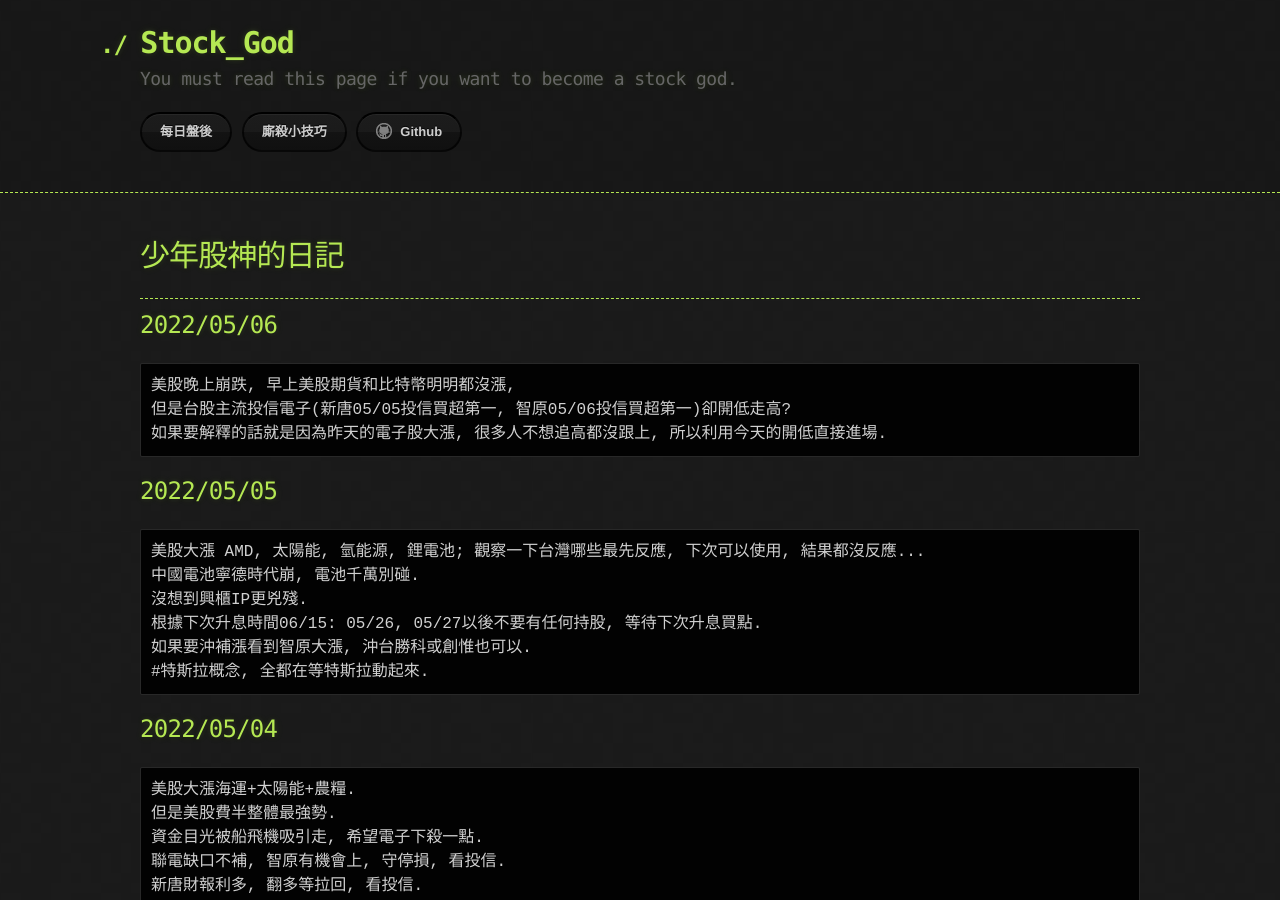
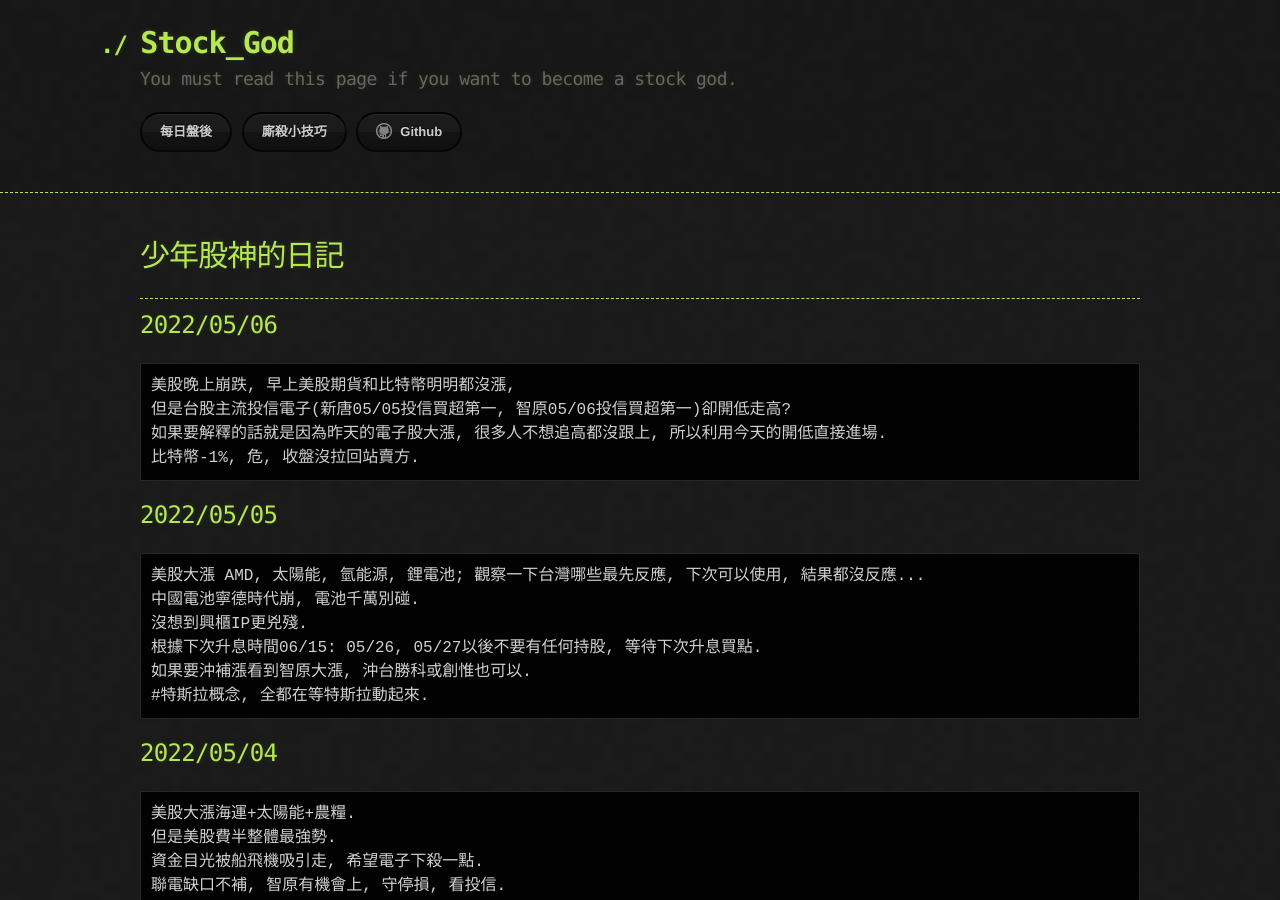
Before and after one commit to lepg5487/Stock_God, a Jekyll site: the page built from index.md, in a window 1280 px wide and 900 px high. Built offline with Jekyll 4.4.1, drawn with Linux system fonts in a browser that asks for light colours; our own code applies the rules of GitHub Pages for plain Markdown files.

Commit message:
Update index.md

````diff
--- a/index.md
+++ b/index.md
@@ -11,6 +11,7 @@
 美股晚上崩跌, 早上美股期貨和比特幣明明都沒漲,
 但是台股主流投信電子(新唐05/05投信買超第一, 智原05/06投信買超第一)卻開低走高?
 如果要解釋的話就是因為昨天的電子股大漲, 很多人不想追高都沒跟上, 所以利用今天的開低直接進場.
+比特幣-1%, 危, 收盤沒拉回站賣方.
 ```
 
 ## 2022/05/05
````
